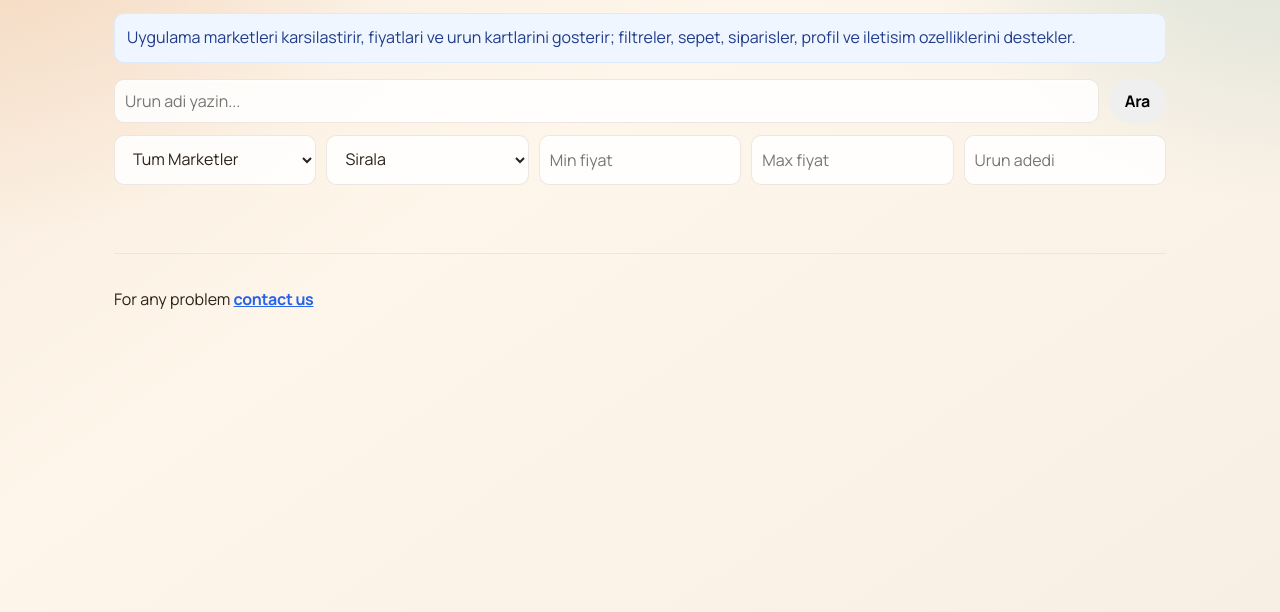
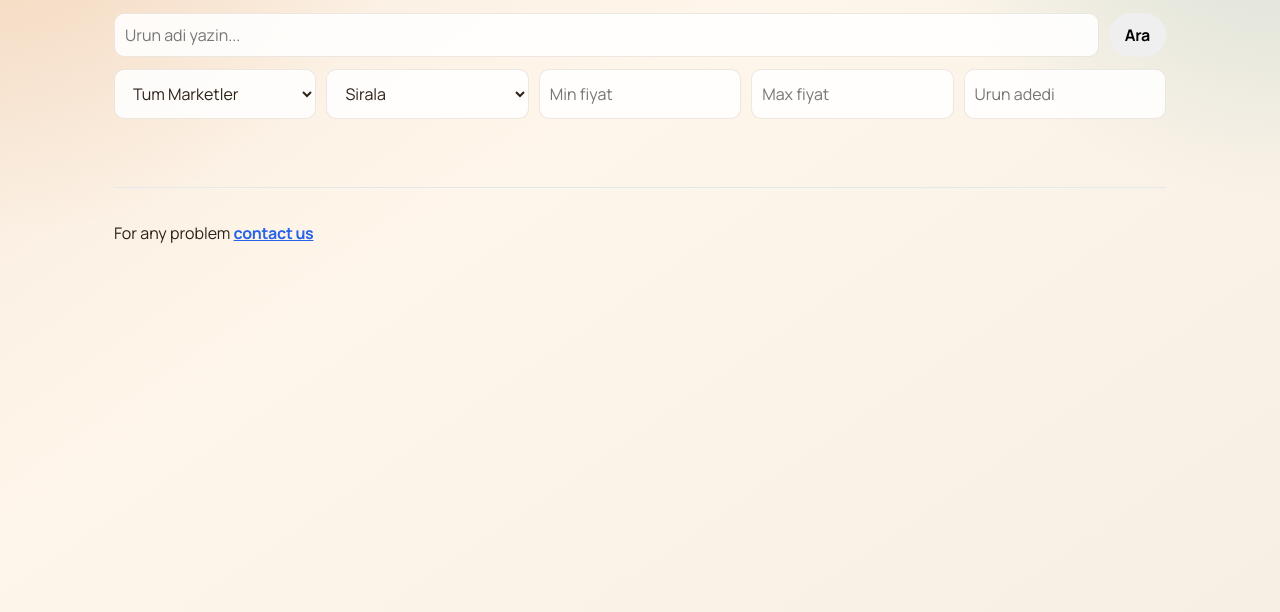
Before and after one commit to HADINAJIISTHEBEDT/market-scraper, a website: page index.html in a window 1280 px wide. Shown: the part 188-800 px from the top of the page. Drawn offline with Linux system fonts and the light colour scheme.

Commit message:
Remove app feature note

```diff
--- a/frontend.js
+++ b/frontend.js
@@ -126,7 +126,6 @@ const I18N = {
   tr: {
     title: "Market Urun Arama",
     subtitle: "Kayitli urun yok. Sadece urun adini yazip ara.",
-    featureNote: "Uygulama marketleri karsilastirir, fiyatlari ve urun kartlarini gosterir; filtreler, sepet, siparisler, profil ve iletisim ozelliklerini destekler.",
     placeholder: "Urun adi yazin...",
     search: "Ara",
     statusSearching: "Araniyor... Tum marketleri kontrol ediyoruz. Daha iyi sonuc icin yaklasik 1 dakika gerekebilir.",
@@ -163,7 +162,6 @@ const I18N = {
   en: {
     title: "Market Product Search",
     subtitle: "No saved items. Just type a product and search. Make sure item names are written in Turkish.",
-    featureNote: "The app compares markets, shows prices and product cards, and supports filters, cart, orders, profile, and contact.",
     placeholder: "Type product name...",
     search: "Search",
     statusSearching: "Searching... We are checking all markets. It may take about 1 minute to give better results.",
@@ -200,7 +198,6 @@ const I18N = {
   ar: {
     title: "بحث منتجات السوق",
     subtitle: "لا توجد عناصر محفوظة. فقط اكتب منتج وابحث. تأكد من كتابة أسماء المنتجات باللغة التركية.",
-    featureNote: "يقارن التطبيق الأسواق ويعرض الأسعار وبطاقات المنتجات، ويدعم الفلاتر والسلة والطلبات والملف الشخصي والتواصل.",
     placeholder: "اكتب اسم المنتج...",
     search: "ابحث",
     statusSearching: "جار البحث... نحن نتحقق من جميع الأسواق. قد نحتاج حوالي دقيقة للحصول على نتائج أفضل.",
@@ -298,7 +295,6 @@ function applyLanguage() {
   html.dir = currentLang === "ar" ? "rtl" : "ltr";
   const title = document.getElementById("title");
   const subtitle = document.getElementById("subtitle");
-  const featureNote = document.getElementById("featureNote");
   const input = document.getElementById("searchInput");
   const button = document.getElementById("searchBtn");
   const marketFilter = document.getElementById("marketFilter");
@@ -309,7 +305,6 @@ function applyLanguage() {
 
   if (title) title.textContent = t("title");
   if (subtitle) subtitle.textContent = t("subtitle");
-  if (featureNote) featureNote.textContent = t("featureNote");
   if (input) input.placeholder = t("placeholder");
   if (button) button.textContent = t("search");
 
--- a/index.html
+++ b/index.html
@@ -77,15 +77,6 @@
       #status {
         min-height: 20px;
       }
-      .feature-note {
-        margin: 10px 0 16px;
-        padding: 12px;
-        border: 1px solid #dbeafe;
-        border-radius: 10px;
-        background: #eff6ff;
-        color: #1e3a8a;
-        line-height: 1.45;
-      }
       .contact-area {
         border-top: 1px solid #e2e8f0;
         margin-top: 32px;
@@ -162,7 +153,6 @@
       </select>
     </div>
     <p id="subtitle">Kayitli urun yok. Sadece urun adini yazip ara.</p>
-    <p id="featureNote" class="feature-note">Search checks multiple markets, compares prices, shows product cards, and supports filters, cart, orders, profile, and contact.</p>
     <div class="search-row">
       <input id="searchInput" type="text" placeholder="Urun adi yazin..." />
       <button id="searchBtn" type="button">Ara</button>
```
